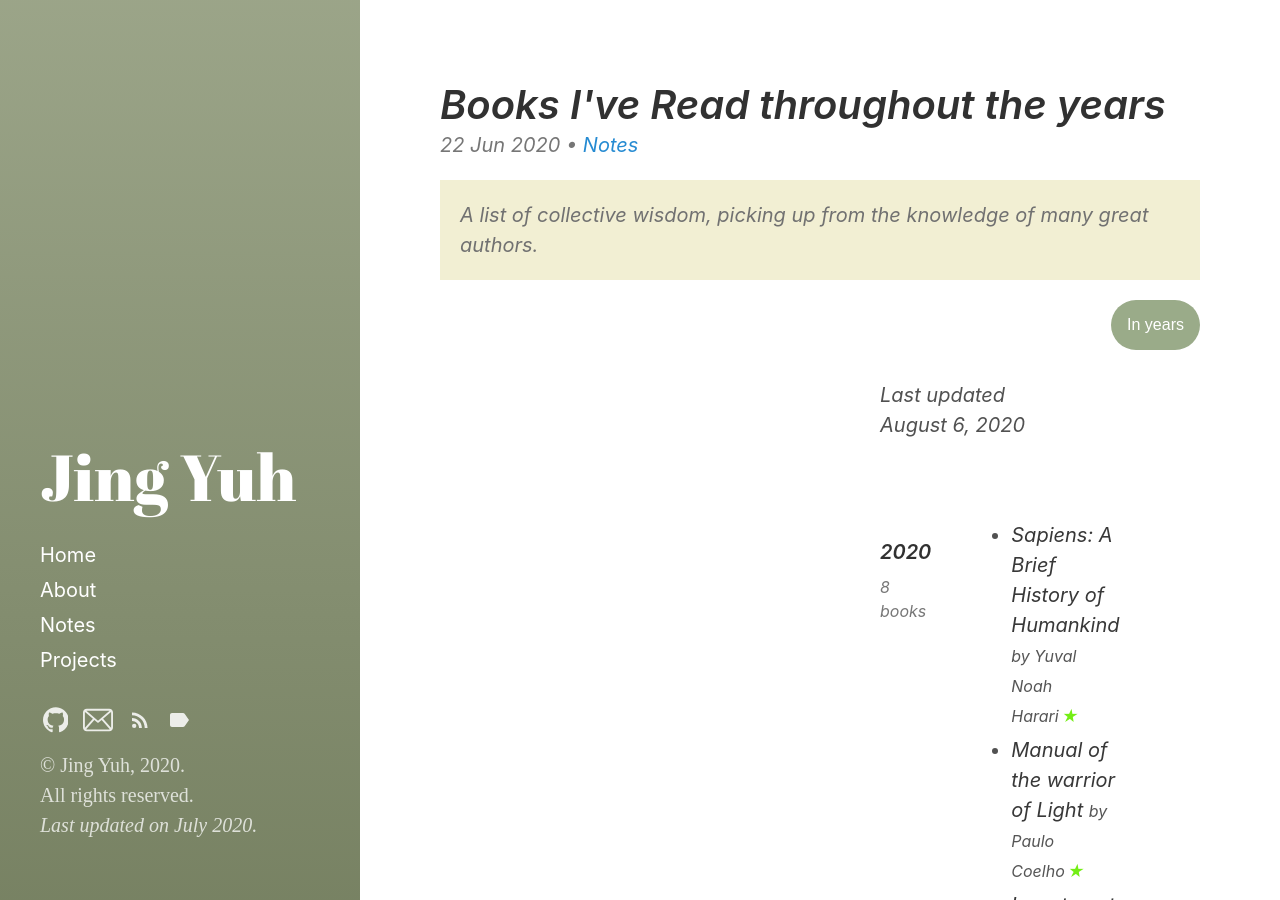
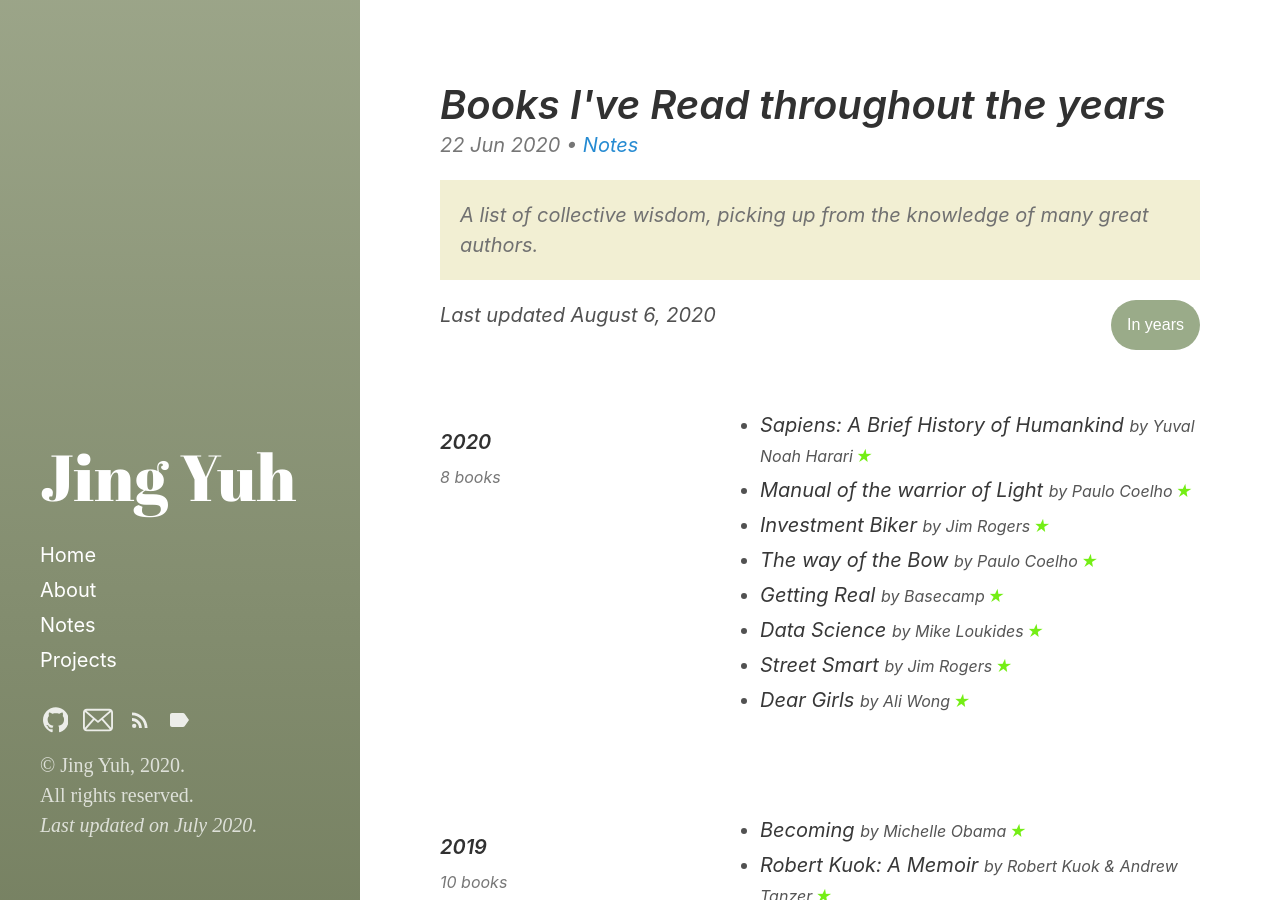
Before and after one commit to jyang123-bit/Website, a Jekyll site: the page built from _posts/2020-06-22-Notes-Books-I've-Read-throughout-the-years.md, in a window 1280 px wide and 900 px high. Built offline with Jekyll 4.4.1, drawn with Linux system fonts in a browser that asks for light colours.

Commit message:
Update 2020-06-22-Notes-Books-I've-Read-throughout-the-years.md

```diff
--- a/_posts/2020-06-22-Notes-Books-I've-Read-throughout-the-years.md
+++ b/_posts/2020-06-22-Notes-Books-I've-Read-throughout-the-years.md
@@ -34,7 +34,7 @@ last_modified_at:
   </div>
 </div>
 
-<div class="container">
+<div class="booklist">
   <div class="last-update">Last updated {{ site.data.books.lastupdate }}</div>
   {% for entry in site.data.books.list %}
   <div class="year-container">
```
